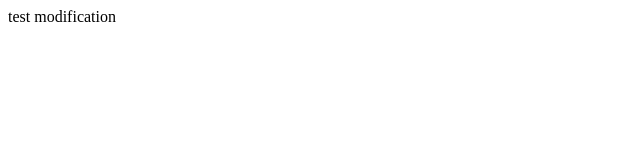
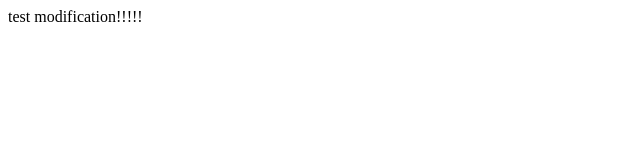
Before and after one commit to DenisCaldero/animated-spork, a plain HTML site: page index.html in a window 1280 px wide. Shown: the full height of the page, 0-640 px from the left. Drawn offline with Linux system fonts and the light colour scheme.

Commit message:
index changed

```diff
--- a/index.html
+++ b/index.html
@@ -1,3 +1,3 @@
 <html>
-test modification
+test modification!!!!!
 </html>
```
Also changed, not shown: instructions.txt.
